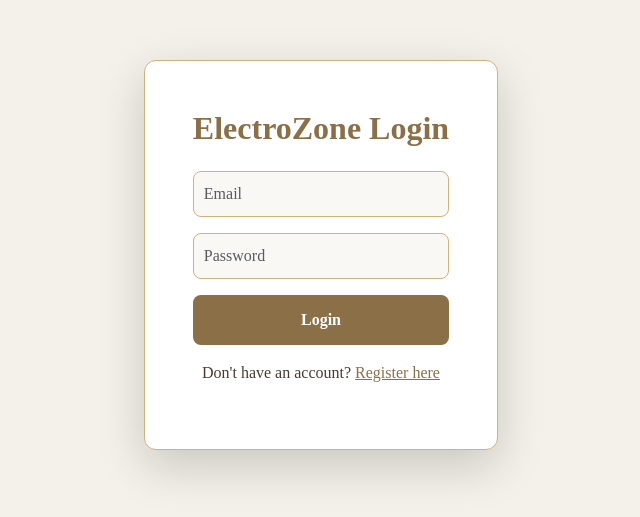
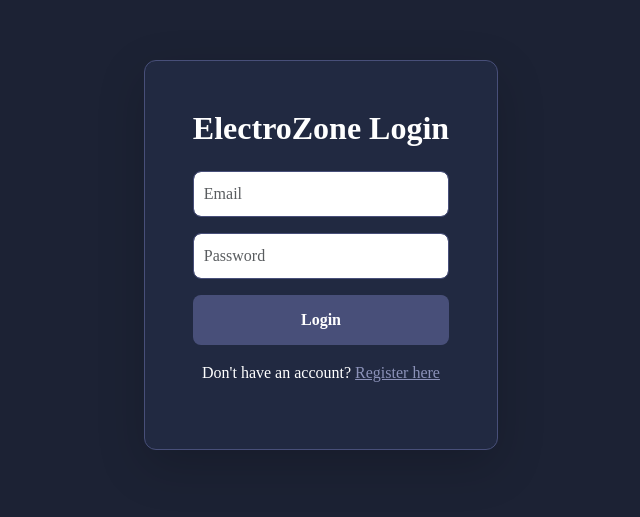
Before and after one commit to Chrales1614/CCS112_MT_LAB_EXAM, a React (Create React App) app in the folder frontend/: page /login in a window 1280 px wide. Shown: the part 145-662 px from the top of the page, without its empty margins (319-959 px from the left). Built offline with nearby package versions, Linux system fonts and the light colour scheme.

Commit message:
updated login

```diff
--- a/frontend/src/components/DefaultPage/Login.js
+++ b/frontend/src/components/DefaultPage/Login.js
@@ -32,7 +32,54 @@ const Login = ({ inModal = false, onSuccess = null }) => {
         }
     };
 
-    // If inside a modal, render a simplified version
+    const inputStyle = {
+        backgroundColor: "#ffffff",
+        border: "1px solid rgb(72, 79, 121)",
+        color: "#212529",
+        padding: "10px",
+        borderRadius: "8px"
+    };
+
+    const buttonStyle = {
+        backgroundColor: "rgb(72, 79, 121)",
+        color: "#ffffff",
+        fontWeight: "bold",
+        padding: "12px",
+        borderRadius: "8px",
+        transition: "background-color 0.3s ease"
+    };
+
+    const buttonHoverStyle = {
+        backgroundColor: "rgb(90, 97, 139)"
+    };
+
+    const cardStyle = {
+        maxWidth: "420px",
+        backgroundColor: "rgb(33, 41, 65)",
+        borderRadius: "12px",
+        border: "1px solid rgb(72, 79, 121)",
+        boxShadow: "0 4px 10px rgba(0, 0, 0, 0.2)",
+        color: "#ffffff"
+    };
+
+    const fontStyle = {
+        fontFamily: "'Playfair Display', serif",
+        color: "#ffffff"
+    };
+
+    const linkStyle = {
+        color: "rgb(140, 146, 185)",
+        textDecoration: "underline"
+    };
+
+    const [hover, setHover] = useState(false);
+
+    const combinedButtonStyle = {
+        ...buttonStyle,
+        ...(hover ? buttonHoverStyle : {})
+    };
+
+    // If inside a modal
     if (inModal) {
         return (
             <div>
@@ -47,7 +94,7 @@ const Login = ({ inModal = false, onSuccess = null }) => {
                             onChange={handleChange}
                             required
                             className="form-control"
-                            style={{ backgroundColor: "#faf8f5", border: "1px solid #d3b17d", color: "#4a3b2f", padding: "10px", borderRadius: "8px" }}
+                            style={inputStyle}
                         />
                     </div>
                     <div className="mb-3">
@@ -59,10 +106,18 @@ const Login = ({ inModal = false, onSuccess = null }) => {
                             onChange={handleChange}
                             required
                             className="form-control"
-                            style={{ backgroundColor: "#faf8f5", border: "1px solid #d3b17d", color: "#4a3b2f", padding: "10px", borderRadius: "8px" }}
+                            style={inputStyle}
                         />
                     </div>
-                    <button type="submit" className="btn w-100" style={{ backgroundColor: "#8b6f47", color: "#ffffff", fontWeight: "bold", padding: "12px", borderRadius: "8px" }}>Login</button>
+                    <button
+                        type="submit"
+                        className="btn w-100"
+                        style={combinedButtonStyle}
+                        onMouseEnter={() => setHover(true)}
+                        onMouseLeave={() => setHover(false)}
+                    >
+                        Login
+                    </button>
                 </form>
             </div>
         );
@@ -70,9 +125,9 @@ const Login = ({ inModal = false, onSuccess = null }) => {
 
     // Full page version
     return (
-        <div className="d-flex justify-content-center align-items-center vh-100" style={{ backgroundColor: "#f4f1ea", fontFamily: "'Playfair Display', serif" }}>
-            <div className="card p-5 shadow-lg" style={{ maxWidth: "420px", backgroundColor: "#ffffff", borderRadius: "12px", border: "1px solid #d3b17d", boxShadow: "0 4px 10px rgba(0, 0, 0, 0.1)" }}>
-                <h2 className="text-center mb-4" style={{ fontFamily: "'Playfair Display', serif", fontWeight: "bold", color: "#8b6f47" }}>ElectroZone Login</h2>
+        <div className="d-flex justify-content-center align-items-center vh-100" style={{ backgroundColor: "rgb(28, 34, 52)", fontFamily: "'Playfair Display', serif" }}>
+            <div className="card p-5 shadow-lg" style={cardStyle}>
+                <h2 className="text-center mb-4" style={{ ...fontStyle, fontWeight: "bold" }}>ElectroZone Login</h2>
                 {error && <p className="alert alert-danger">{error}</p>}
                 <form onSubmit={handleSubmit}>
                     <div className="mb-3">
@@ -84,7 +139,7 @@ const Login = ({ inModal = false, onSuccess = null }) => {
                             onChange={handleChange}
                             required
                             className="form-control"
-                            style={{ backgroundColor: "#faf8f5", border: "1px solid #d3b17d", color: "#4a3b2f", padding: "10px", borderRadius: "8px" }}
+                            style={inputStyle}
                         />
                     </div>
                     <div className="mb-3">
@@ -96,13 +151,21 @@ const Login = ({ inModal = false, onSuccess = null }) => {
                             onChange={handleChange}
                             required
                             className="form-control"
-                            style={{ backgroundColor: "#faf8f5", border: "1px solid #d3b17d", color: "#4a3b2f", padding: "10px", borderRadius: "8px" }}
+                            style={inputStyle}
                         />
                     </div>
-                    <button type="submit" className="btn w-100" style={{ backgroundColor: "#8b6f47", color: "#ffffff", fontWeight: "bold", padding: "12px", borderRadius: "8px" }}>Login</button>
+                    <button
+                        type="submit"
+                        className="btn w-100"
+                        style={combinedButtonStyle}
+                        onMouseEnter={() => setHover(true)}
+                        onMouseLeave={() => setHover(false)}
+                    >
+                        Login
+                    </button>
                 </form>
-                <p className="text-center mt-3" style={{ fontFamily: "'Playfair Display', serif", color: "#4a3b2f" }}>
-                    Don't have an account? <Link to="/register" style={{ color: "#8b6f47", textDecoration: "underline" }}>Register here</Link>
+                <p className="text-center mt-3" style={fontStyle}>
+                    Don't have an account? <Link to="/register" style={linkStyle}>Register here</Link>
                 </p>
             </div>
         </div>
```
